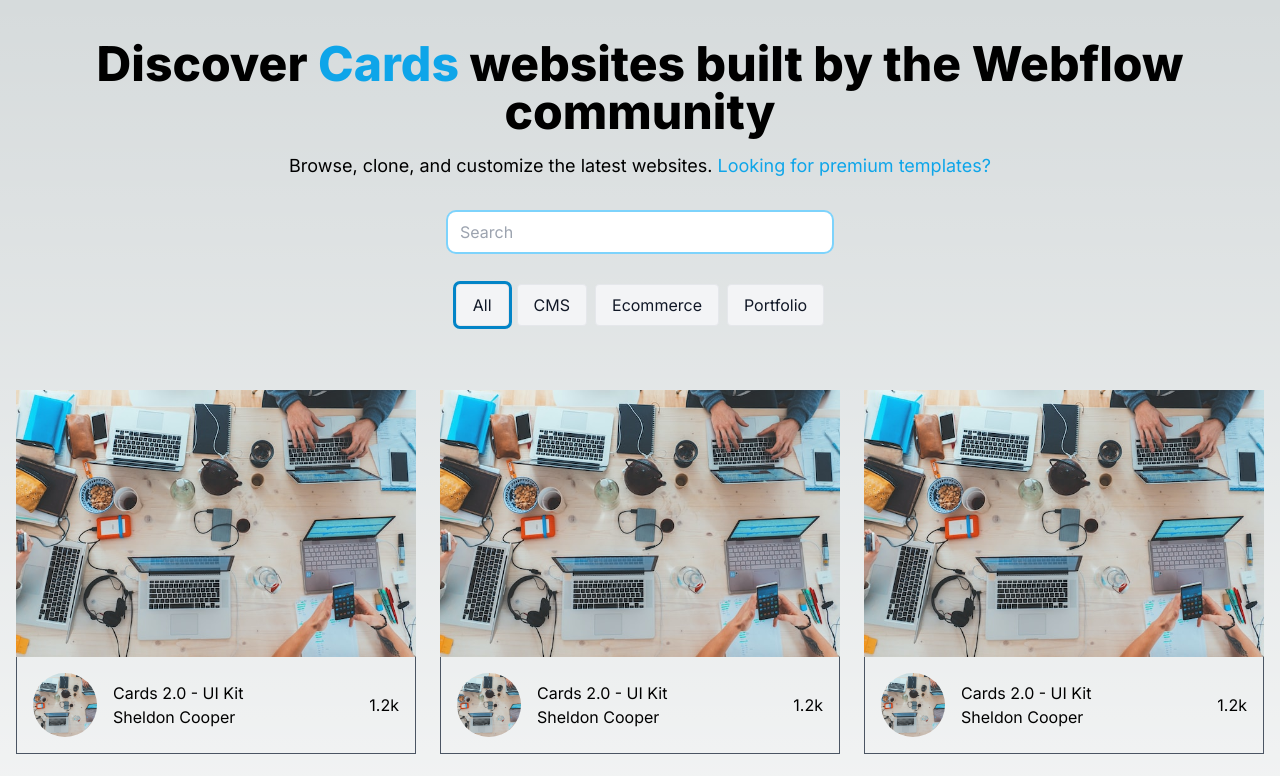
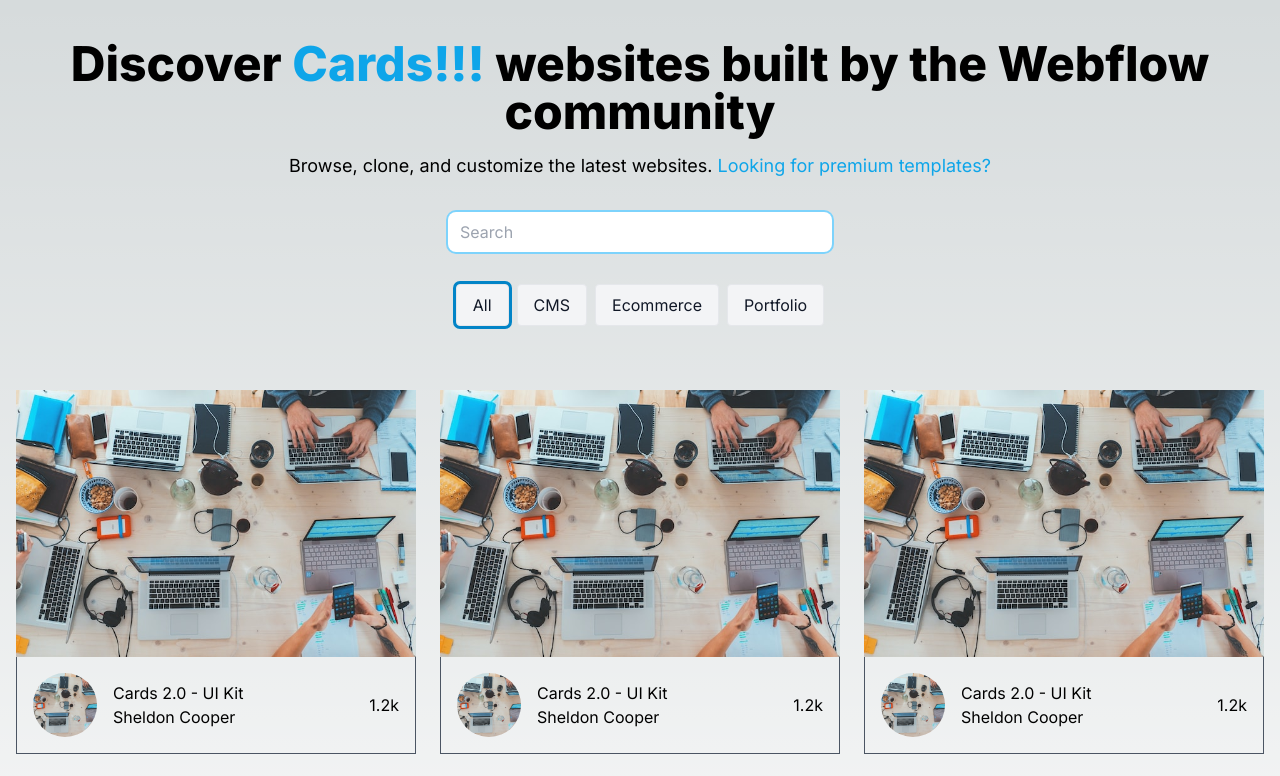
Before and after one commit to sadmanador/new_group_next_app, a Next.js app: page /shafayet in a window 1280 px wide. Shown: the top 776 px of the page. Built offline with nearby package versions, Linux system fonts and the light colour scheme.

Commit message:
edited again

```diff
--- a/app/shafayet/page.tsx
+++ b/app/shafayet/page.tsx
@@ -7,8 +7,8 @@ const SafayetPage: NextPage = () => {
 		<div className="flex flex-col items-center justify-center min-h-screen px-4 py-10">
 			<div className="text-center space-y-4">
 				<h2 className="text-5xl font-extrabold">
-					Discover <span className="text-sky-500">Cards</span> websites built by
-					the Webflow community
+					Discover <span className="text-sky-500">Cards!!!</span> websites built
+					by the Webflow community
 				</h2>
 				<h6 className="text-lg">
 					Browse, clone, and customize the latest websites.{' '}
```
